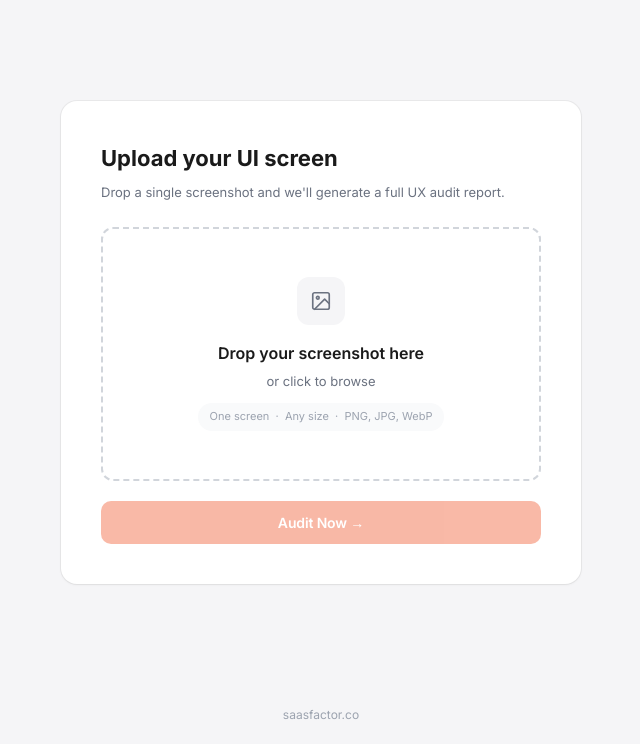
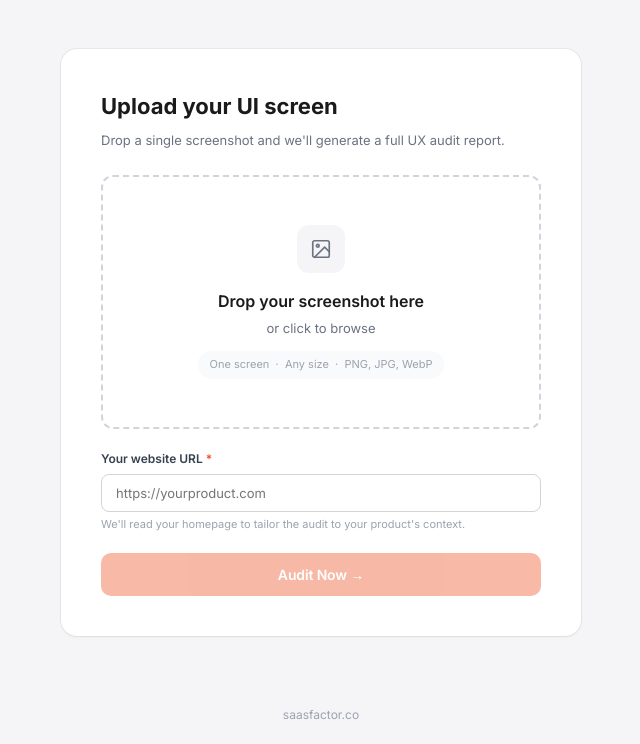
Before and after one commit to mafruh10-cmd/UX-Audit-, a Flask app: page / in a window 1280 px wide. Shown: the part 56-800 px from the top of the page, without its empty margins (319-959 px from the left). Run offline with Flask 3, Linux system fonts and the light colour scheme; some libraries are stand-ins or nearby versions.

Commit message:
Add website URL input, product context in audit + WCAG, progress bar on step 5

```diff
--- a/ux-audit-app/app.py
+++ b/ux-audit-app/app.py
@@ -10,6 +10,9 @@ import threading
 import time
 import uuid
 from datetime import datetime
+
+import urllib.request as _urllib_req
+from html.parser import HTMLParser
 
 from flask import Flask, Response, jsonify, render_template, request, stream_with_context
 from flask_cors import CORS
@@ -121,6 +124,7 @@ Analyze the UI screenshot below carefully. You must produce TWO types of finding
 Return ONLY a valid JSON object — no markdown fences, no explanation, no extra text:
 {
   "screen_name": "Short descriptive screen name (e.g. Dashboard, Login, Onboarding Step 2)",
+  "product_description": "Exactly 2 sentences: what this product/company does and who it serves, written from the perspective of the audit reader. Base this on the website context provided. If no website context was given, infer from the screenshot.",
   "overall_score": 7.2,
   "score_label": "Good",
   "summary": "2-3 sentence executive summary of the UX quality and main themes",
@@ -190,6 +194,43 @@ Annotation Rules (apply to both issues and accessibility):
   Be specific — do not default to x=50, y=50 for all issues.
 """
 
+# ─── Website context fetcher ──────────────────────────────────────────────────
+
+def _fetch_website_context(url):
+    try:
+        if not url.startswith(("http://", "https://")):
+            url = "https://" + url
+        req = _urllib_req.Request(url, headers={"User-Agent": "Mozilla/5.0 (compatible; UXAudit/1.0)"})
+        with _urllib_req.urlopen(req, timeout=8) as resp:
+            raw = resp.read(150_000).decode("utf-8", errors="ignore")
+
+        class _Stripper(HTMLParser):
+            def __init__(self):
+                super().__init__()
+                self.parts = []
+                self._skip = False
+            def handle_starttag(self, tag, _):
+                if tag in ("script", "style", "nav", "footer", "head"):
+                    self._skip = True
+            def handle_endtag(self, tag):
+                if tag in ("script", "style", "nav", "footer", "head"):
+                    self._skip = False
+            def handle_data(self, data):
+                if not self._skip:
+                    s = data.strip()
+                    if len(s) > 3:
+                        self.parts.append(s)
+
+        p = _Stripper()
+        p.feed(raw)
+        text = " ".join(p.parts)
+        print(f"[info] Website context fetched: {len(text)} chars from {url}")
+        return text[:3000]
+    except Exception as e:
+        print(f"[warn] Could not fetch website {url}: {e}")
+        return ""
+
+
 # ─── Routes ───────────────────────────────────────────────────────────────────
 
 @app.route("/")
@@ -222,15 +263,20 @@ def upload():
         if len(data) > 20 * 1024 * 1024:
             return jsonify({"error": "Image must be under 20 MB"}), 400
 
+        website_url     = request.form.get("website_url", "").strip()
+        website_context = _fetch_website_context(website_url) if website_url else ""
+
         sid = str(uuid.uuid4())
         with _lock:
             sessions[sid] = {
-                "image_b64":    base64.b64encode(data).decode(),
-                "annotated_b64": None,
-                "media_type":   media_type,
-                "filename":     f.filename,
-                "status":       "uploaded",
-                "analysis":     None,
+                "image_b64":      base64.b64encode(data).decode(),
+                "annotated_b64":  None,
+                "media_type":     media_type,
+                "filename":       f.filename,
+                "status":         "uploaded",
+                "analysis":       None,
+                "website_url":    website_url,
+                "website_context": website_context,
             }
         return jsonify({"session_id": sid})
     except Exception as exc:
@@ -272,6 +318,18 @@ def audit_stream(sid):
                             "The following is extracted from your UX training curriculum. "
                             "Use it to ground every finding in a specific source.\n"
                             + KNOWLEDGE_BASE
+                        ),
+                    })
+                if session.get("website_context"):
+                    content.append({
+                        "type": "text",
+                        "text": (
+                            "\n=== PRODUCT WEBSITE CONTEXT ===\n"
+                            f"Website URL: {session.get('website_url', '')}\n"
+                            "The following text was extracted from the product's homepage. "
+                            "Use it to understand what the product is, who it serves, and "
+                            "tailor every finding to their specific context.\n\n"
+                            + session["website_context"]
                         ),
                     })
                 content.append({
@@ -407,7 +465,7 @@ def download_report(sid):
     data = request.get_json(force=True) or {}
     email = data.get("email", "").strip()
     name  = data.get("name", "").strip()
-    site  = data.get("website", "").strip()
+    site  = session.get("website_url", "")
 
     if not email or not re.match(r"^[^\s@]+@[^\s@]+\.[^\s@]+$", email):
         return jsonify({"error": "Please enter a valid email address"}), 400
@@ -576,14 +634,15 @@ def _wcag_badge(level):
 
 
 def _build_report(analysis, image_b64, media_type, user_name, user_website):
-    issues              = analysis.get("issues", [])
-    accessibility       = analysis.get("accessibility", [])
-    score               = analysis.get("overall_score", 0)
-    score_label         = analysis.get("score_label", "")
-    accessibility_score = analysis.get("accessibility_score", None)
-    screen_name         = analysis.get("screen_name", "Screen")
-    summary             = analysis.get("summary", "")
-    today               = datetime.utcnow().strftime("%B %d, %Y")
+    issues               = analysis.get("issues", [])
+    accessibility        = analysis.get("accessibility", [])
+    score                = analysis.get("overall_score", 0)
+    score_label          = analysis.get("score_label", "")
+    accessibility_score  = analysis.get("accessibility_score", None)
+    screen_name          = analysis.get("screen_name", "Screen")
+    summary              = analysis.get("summary", "")
+    product_description  = analysis.get("product_description", "")
+    today                = datetime.utcnow().strftime("%B %d, %Y")
 
     h = sum(1 for i in issues if i.get("severity") == "High")
     m = sum(1 for i in issues if i.get("severity") == "Medium")
@@ -955,6 +1014,15 @@ def _build_report(analysis, image_b64, media_type, user_name, user_website):
         '<div style="font-size:12px;color:#6B7280;margin-top:2px;"><a href="https://saasfactor.co" style="color:#F05023;text-decoration:none;">saasfactor.co</a></div></div>'
         '</div>'
         f'<div style="margin-top:24px;padding-top:24px;border-top:1px solid #F3F4F6;font-size:14px;color:#4B5563;line-height:1.7;">{summary}</div>'
+        + (
+            f'<div style="margin-top:16px;padding:14px 18px;background:#F8F9FA;border-radius:10px;'
+            f'border-left:3px solid #D1D5DB;">'
+            f'<div style="font-size:10px;font-weight:700;letter-spacing:.08em;text-transform:uppercase;'
+            f'color:#9CA3AF;margin-bottom:6px;">About This Product</div>'
+            f'<div style="font-size:13px;color:#4B5563;line-height:1.6;">{product_description}</div>'
+            f'</div>'
+            if product_description else ""
+        ) +
         '</div>'
 
         # Issues at a glance
--- a/ux-audit-app/templates/index.html
+++ b/ux-audit-app/templates/index.html
@@ -134,6 +134,12 @@ body{
   border-radius:50%;animation:spin .7s linear infinite;
 }
 
+/* ── Step 5 progress bar ── */
+#step5Progress{display:none;margin-top:14px;padding:0 2px;}
+.pbar-track{height:5px;background:#F3F4F6;border-radius:99px;overflow:hidden;}
+.pbar-fill{height:100%;background:#F05023;border-radius:99px;width:0%;transition:width .4s ease;}
+.pbar-meta{display:flex;justify-content:space-between;margin-top:6px;font-size:11px;color:#9CA3AF;}
+
 /* ── Ready screen ── */
 .ready-icon{
   width:52px;height:52px;background:#ECFDF5;border-radius:50%;
@@ -257,6 +263,21 @@ body{
       </div>
     </div>
 
+    <div style="margin-top:20px;">
+      <label class="form-label" style="display:block;font-size:12px;font-weight:600;color:#374151;margin-bottom:6px;">
+        Your website URL <span style="color:#F05023;">*</span>
+      </label>
+      <input type="url" id="inputWebsiteUrl" class="form-input"
+        placeholder="https://yourproduct.com"
+        style="width:100%;padding:10px 14px;border:1px solid #D1D5DB;border-radius:8px;
+               font-size:13px;font-family:inherit;outline:none;transition:border-color .15s;"
+        oninput="checkAuditReady()"
+        onfocus="this.style.borderColor='#F05023'" onblur="this.style.borderColor='#D1D5DB'"/>
+      <div style="font-size:11px;color:#9CA3AF;margin-top:4px;">
+        We'll read your homepage to tailor the audit to your product's context.
+      </div>
+    </div>
+
     <div class="error-banner" id="uploadError"></div>
 
     <button class="btn btn-primary" id="auditBtn" disabled onclick="startAudit()">
@@ -273,6 +294,13 @@ body{
       <div class="progress-sub" id="progressSub">This takes about 30–45 seconds</div>
     </div>
     <ul class="steps-list" id="stepsList"></ul>
+    <div id="step5Progress">
+      <div class="pbar-track"><div class="pbar-fill" id="pbarFill"></div></div>
+      <div class="pbar-meta">
+        <span id="pbarLabel">Generating report…</span>
+        <span id="pbarPct">0%</span>
+      </div>
+    </div>
   </div>
 
 
@@ -313,12 +341,6 @@ body{
         </label>
         <input type="email" id="inputEmail" class="form-input" placeholder="jane@company.com" required/>
         <div class="form-error" id="emailError">Please enter a valid email address.</div>
-      </div>
-      <div class="form-group">
-        <label class="form-label">
-          Website <span class="form-opt">(optional)</span>
-        </label>
-        <input type="text" id="inputWebsite" class="form-input" placeholder="company.com"/>
       </div>
       <div style="display:flex;flex-direction:column;gap:10px;margin-top:20px;">
         <button type="button" class="btn btn-primary" id="downloadBtn"
@@ -431,14 +453,20 @@ function handleFile(file) {
   reader.readAsDataURL(file);
   document.getElementById('previewName').textContent = file.name;
   document.getElementById('previewWrap').style.display = 'block';
-  document.getElementById('auditBtn').disabled = false;
+  checkAuditReady();
+}
+
+function checkAuditReady() {
+  const hasFile = !!selectedFile;
+  const hasUrl  = document.getElementById('inputWebsiteUrl').value.trim().length > 0;
+  document.getElementById('auditBtn').disabled = !(hasFile && hasUrl);
 }
 
 function clearFile() {
   selectedFile = null;
   fileInput.value = '';
   document.getElementById('previewWrap').style.display = 'none';
-  document.getElementById('auditBtn').disabled = true;
+  checkAuditReady();
   hideUploadErr();
 }
 
@@ -459,6 +487,7 @@ async function startAudit() {
 
   const fd = new FormData();
   fd.append('file', selectedFile);
+  fd.append('website_url', document.getElementById('inputWebsiteUrl').value.trim());
 
   let res;
   try {
@@ -498,6 +527,8 @@ function renderSteps(defaultStatus) {
     </li>`).join('');
 }
 
+let _pbarInterval = null;
+
 function updateStep(idx, status, label) {
   const item = document.getElementById(`si-${idx}`);
   const dot  = document.getElementById(`sd-${idx}`);
@@ -507,6 +538,58 @@ function updateStep(idx, status, label) {
   dot.innerHTML  = status === 'done'   ? checkIcon()
                  : status === 'active' ? '<div class="spinner"></div>'
                  : idx + 1;
+
+  // Step 5 (index 4) — show progress bar when active, stop when done
+  if (idx === 4) {
+    if (status === 'active') _startProgressBar();
+    if (status === 'done')   _finishProgressBar();
+  }
+}
+
+function _startProgressBar() {
+  const bar   = document.getElementById('step5Progress');
+  const fill  = document.getElementById('pbarFill');
+  const pct   = document.getElementById('pbarPct');
+  const lbl   = document.getElementById('pbarLabel');
+  bar.style.display = 'block';
+
+  // Estimated max duration: 90s (backend ceiling). Bar reaches ~95% at 85s, never hits 100% until done.
+  const DURATION_MS = 90_000;
+  const start = Date.now();
+
+  const messages = [
+    [0,  'Generating report…'],
+    [20, 'Applying UX principles…'],
+    [45, 'Building accessibility findings…'],
+    [70, 'Finalising annotations…'],
+    [85, 'Almost there…'],
+  ];
+
+  _pbarInterval = setInterval(() => {
+    const elapsed = Date.now() - start;
+    const raw = elapsed / DURATION_MS;
+    // Ease-out curve so it slows down as it approaches 95%
+    const progress = Math.min(0.95, 1 - Math.pow(1 - raw, 2.5));
+    const p = Math.round(progress * 100);
+    fill.style.width = p + '%';
+    pct.textContent  = p + '%';
+    // Update label based on elapsed seconds
+    const elapsedSec = elapsed / 1000;
+    for (let i = messages.length - 1; i >= 0; i--) {
+      if (elapsedSec >= messages[i][0]) { lbl.textContent = messages[i][1]; break; }
+    }
+  }, 300);
+}
+
+function _finishProgressBar() {
+  if (_pbarInterval) { clearInterval(_pbarInterval); _pbarInterval = null; }
+  const fill = document.getElementById('pbarFill');
+  const pct  = document.getElementById('pbarPct');
+  const lbl  = document.getElementById('pbarLabel');
+  fill.style.transition = 'width .6s ease';
+  fill.style.width = '100%';
+  pct.textContent  = '100%';
+  lbl.textContent  = 'Report ready';
 }
 
 function checkIcon() {
@@ -561,9 +644,8 @@ async function handleDownload(mode) {
       method: 'POST',
       headers: { 'Content-Type': 'application/json' },
       body: JSON.stringify({
-        name:    document.getElementById('inputName').value.trim(),
+        name:  document.getElementById('inputName').value.trim(),
         email,
-        website: document.getElementById('inputWebsite').value.trim(),
       }),
     });
 
@@ -612,6 +694,8 @@ function donePreview() {
 function resetApp() {
   sessionId = null; selectedFile = null; auditData = null;
   reportUrl = null; reportFilename = 'ux_audit.html';
+  document.getElementById('inputWebsiteUrl').value = '';
+  checkAuditReady();
   fileInput.value = '';
   document.getElementById('previewWrap').style.display = 'none';
   document.getElementById('auditBtn').disabled = true;
```
